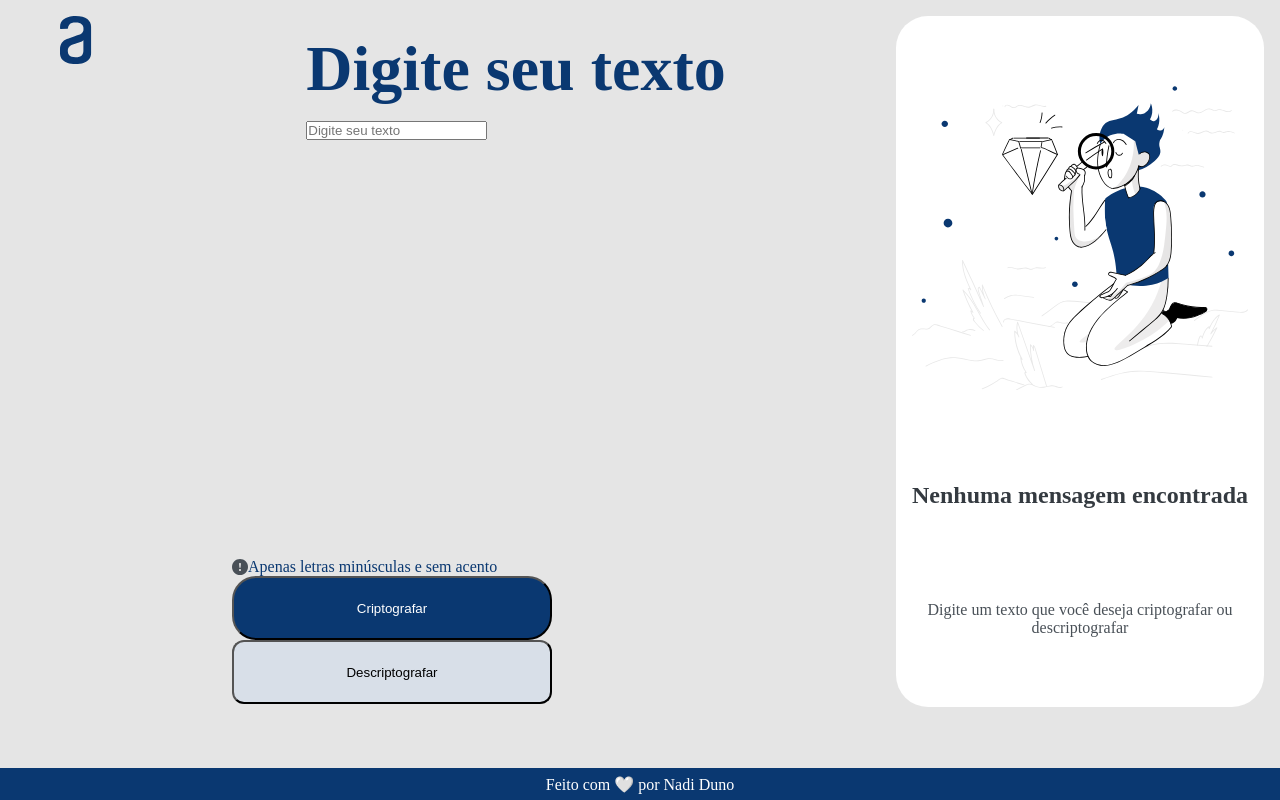
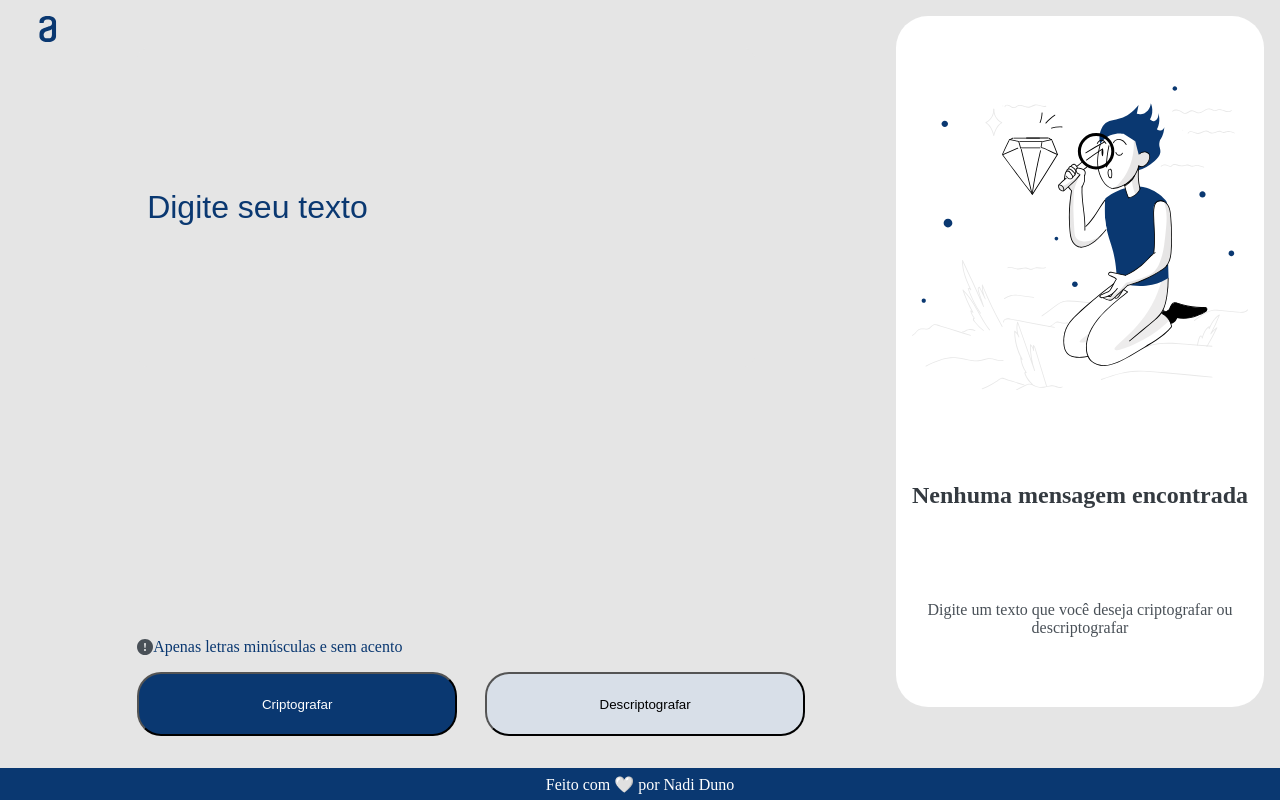
Before and after one commit to nadiduno/encryptChallenge, a plain HTML site: page index.html in a window 1280 px wide. Drawn offline with Linux system fonts and the light colour scheme.

Commit message:
Refatorando CSS

```diff
--- a/index.html
+++ b/index.html
@@ -19,16 +19,17 @@
             </div>
             <div class="colunn2">
                 <div class="bodyTop">
-                    <h1>Digite seu texto</h1>
-                    <input type="text" placeholder="Digite seu texto" id="textInput">
+                    <input type="text" placeholder="Digite seu texto" id="textInput" tabindex="0">
                 </div>
                 <div class="bodyButton">
                     <div class="textBox">
-                        <img src="./assets/exclamation.svg" alt="Logo de Alura, é uma letra a de cor azul"/>
+                        <img src="./assets/exclamation.svg" alt="Sinal de alerta"/>
                         <p>Apenas letras minúsculas e sem acento</p>
                     </div>
-                    <button onclick="getValueAndEncrypt()" class="button1">Criptografar</button>
-                    <button onclick="getValueAndDecrypt()" class="button2">Descriptografar</button>
+                    <div class="containerButton">
+                        <button onclick="getValueAndEncrypt()" class="button1">Criptografar</button>
+                        <button onclick="getValueAndDecrypt()" class="button2">Descriptografar</button>
+                    </div>
                 </div>
             </div>
             <div id="colunn3">
--- a/index.js
+++ b/index.js
@@ -1,5 +1,9 @@
 var characterList = [];
 var encryptText;
+
+window.onload = function() {
+  document.getElementById("textInput").focus();
+};
 
 function getValueAndEncrypt() {
   var digitizedValue = undefined
--- a/styles.css
+++ b/styles.css
@@ -28,6 +28,9 @@ body {
     width: 100%;
     display: grid;
     flex: 1;
+}
+.containerLogo{
+    width: 4rem;
 }
 .containerBody{
     width: 100%;
@@ -67,32 +70,47 @@ body {
 
 .bodyTop{
     flex: 1;
-    padding: 2rem;
+    padding: 2rem 0;
     font-size: 32px;
+    width: 100%;
 }
 
 .bodyButton{
     flex: 0 0 auto;
-    padding: 4rem;
+    padding: 2rem 0;
+    width: 100%;
 }
 
-.textInput{
+#textInput{
     background-color: var(--grey);
-    /*width: 500px;
-    height: 300px;*/
+    width: 85%;
+    height: 60%;
     padding: 10px;
     border: 1px solid var(--grey1);
     border-radius: 12px;
-    font-size: 16px;
     place-content: start;
+    font-size: 2rem;
+    line-height: 1;
+    text-align: top;
+    margin-top: 1rem;
+    color: var(--blue);
+    border: none;
+    outline: none;
 }
+
+input::placeholder{
+    color: var(--blue);
+}
+
 
 .textBox{
     display: flex;
     justify-content: first baseline;
+    margin-bottom: 1rem;
 }
 .button1,.button2,.ButtonBottom{
     cursor: pointer;
+    margin-right: 1.5rem;
 }
 .button1{
     background-color: #0A3871;
@@ -106,7 +124,7 @@ body {
     background-color: var(--grey1);
     width: 20rem;
     height: 4rem;
-    border-radius: 12px;
+    border-radius: 24px;
 }
 
 .textBold{
@@ -143,5 +161,5 @@ body {
     background-color: var(--grey1);
     width: 20rem;
     height: 4rem;
-    border-radius: 12px;
+    border-radius: 24px;
 }
```
